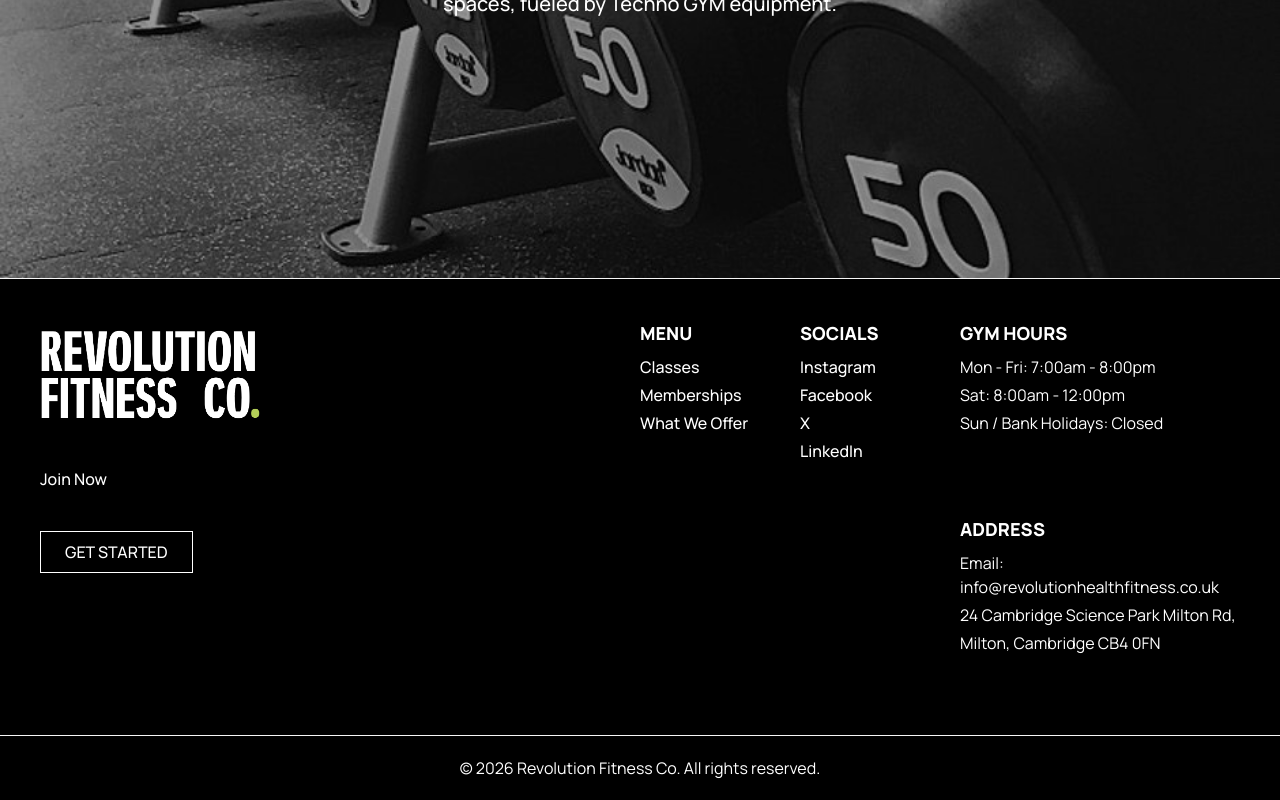
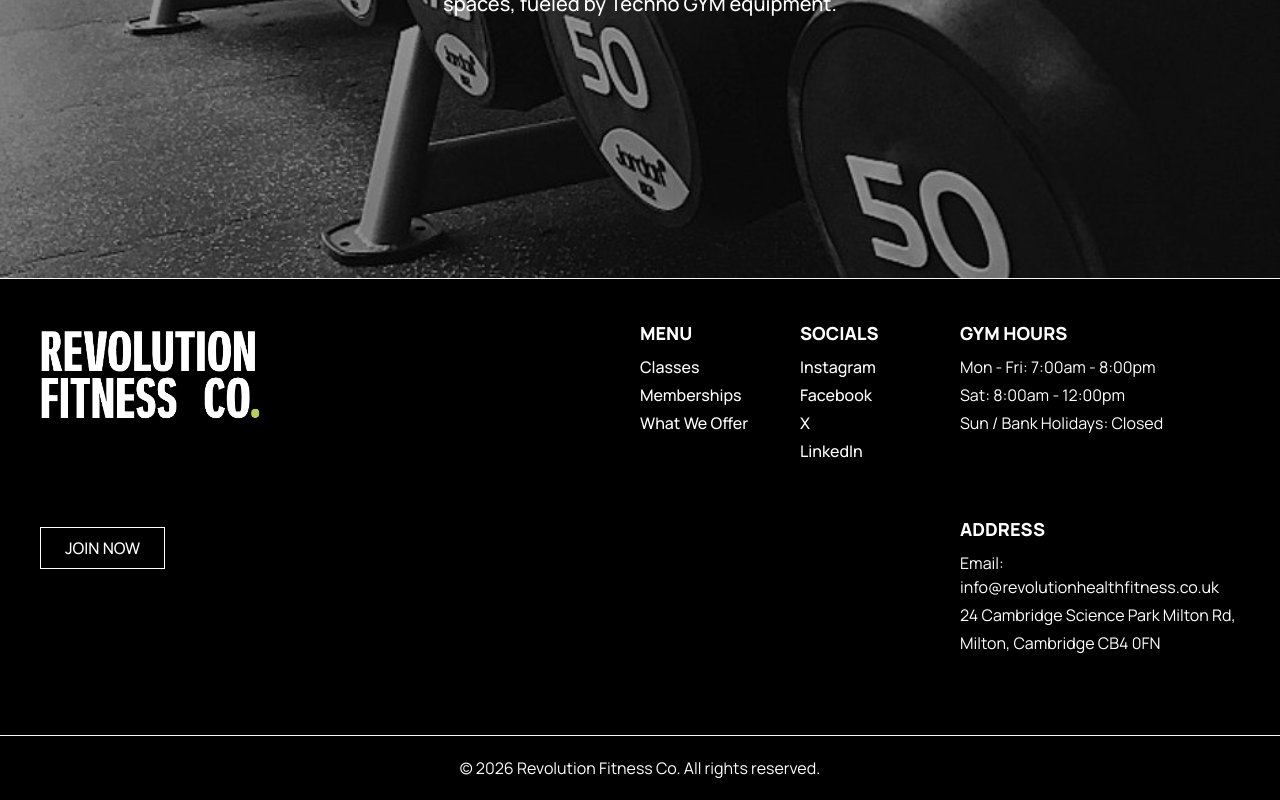
Before and after one commit to Bob-Karemera-Shema/revolution-fitness-co, a Next.js app: page / in a window 1280 px wide. Shown: the part 2230-3030 px from the top of the page. Built offline with nearby package versions, Linux system fonts and the light colour scheme.

Commit message:
fix: footer cat update

```diff
--- a/app/components/footer.tsx
+++ b/app/components/footer.tsx
@@ -9,12 +9,9 @@ export const Footer = () => {
             <div className="border-t border-divider-gray p-5 md:p-10 grid grid-cols-1 md:grid-cols-2 gap-20 md:gap-0 mb-10 overflow-hidden">
                 <div className="w-75">
                     <Image src="/images/pri-logo-square-trans.png" loading="eager" alt="Revolution Fitness Co. logo" width={8000} height={4500} className="-ml-10 -mt-18 md:-mt-23" />
-                    <p className="-mt-15 mb-10 font-medium">
-                        Join Now
-                    </p>
                     <Link href="https://secure17.clubwise.com/revolutionhealthandfitnesscentre/pos.asp" target="_blank" rel="noopener noreferrer" aria-label="Sign Up">
                         <Button type="primary">
-                            Get Started
+                            Join Now
                         </Button>
                     </Link>
                 </div>
```
